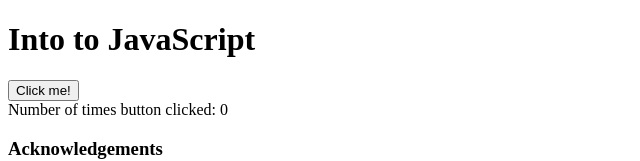
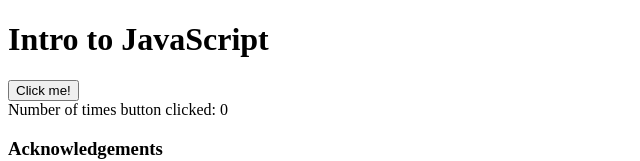
Before and after one commit to DS4200-S23-Class/ic-05-al, a plain HTML site: page index.html in a window 1280 px wide. Shown: the top 161 px of the page, without its empty margins (0-640 px from the left). Drawn offline with Linux system fonts and the light colour scheme.

Commit message:
Fix spelling error

```diff
--- a/index.html
+++ b/index.html
@@ -6,7 +6,7 @@
   </head>
 
   <body>
-    <h1>Into to JavaScript</h1>
+    <h1>Intro to JavaScript</h1>
     <button type="button">Click me!</button>
     <div>Number of times button clicked: 0</div>
 
```
